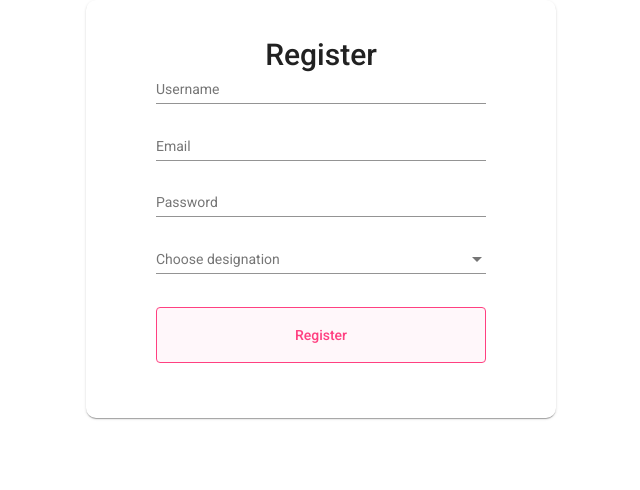
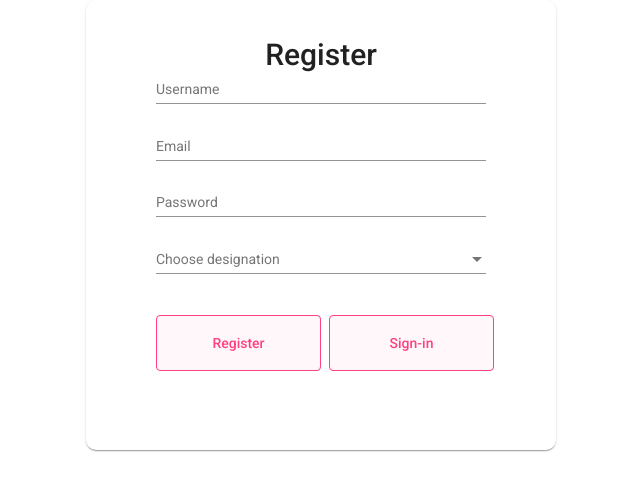
Before and after one commit to Kroster01/managementAccount, an Angular app: page /register in a window 1280 px wide. Shown: the top 490 px of the page, without its empty margins (319-959 px from the left). Built offline with nearby package versions, Linux system fonts and the light colour scheme.

Commit message:
mejoras en diseño de login y register

```diff
--- a/src/app/principal/login-y-registro/login/loginComponent/login.component.html
+++ b/src/app/principal/login-y-registro/login/loginComponent/login.component.html
@@ -15,7 +15,12 @@
           <input matInput placeholder="Password">
         </mat-form-field>
       </mat-card-content>
-      <button (click)="login()" mat-stroked-button color="accent" class="btn-block">Sign-in</button>
+
+      <mat-card-actions align="end">
+        <button (click)="login()" mat-button mat-stroked-button color="accent" class="btn-block">Sign-in</button>
+        <div fxFlex></div>
+        <button (click)="register()" mat-button mat-stroked-button color="accent" class="btn-block">Register</button>
+      </mat-card-actions>
     </form>
   </mat-card>
 
--- a/src/app/principal/login-y-registro/login/loginComponent/login.component.ts
+++ b/src/app/principal/login-y-registro/login/loginComponent/login.component.ts
@@ -16,6 +16,11 @@ export class LoginComponent implements OnInit {
   }
 
   login() {
+    console.log('Metodo de Login');
+  }
+
+  register() {
     this.routerRouter.navigate(['register']);
   }
+
 }
--- a/src/app/principal/login-y-registro/register/registerComponent/register.component.html
+++ b/src/app/principal/login-y-registro/register/registerComponent/register.component.html
@@ -26,10 +26,13 @@
             </mat-option>
           </mat-select>
         </mat-form-field>
-
       </mat-card-content>
 
-      <button (click)="register()" mat-stroked-button color="accent" class="btn-block">Register</button>
+      <mat-card-actions align="end">
+        <button (click)="register()" mat-button mat-stroked-button color="accent" class="btn-block">Register</button>
+        <div fxFlex></div>
+        <button (click)="login()" mat-button mat-stroked-button color="accent" class="btn-block">Sign-in</button>
+      </mat-card-actions>
 
     </form>
   </mat-card>
--- a/src/app/principal/login-y-registro/register/registerComponent/register.component.ts
+++ b/src/app/principal/login-y-registro/register/registerComponent/register.component.ts
@@ -16,6 +16,11 @@ export class RegisterComponent implements OnInit {
   }
 
   register() {
+    console.log('Metodo de Register');
+  }
+
+  login() {
     this.routerRouter.navigate(['login']);
   }
+
 }
```
